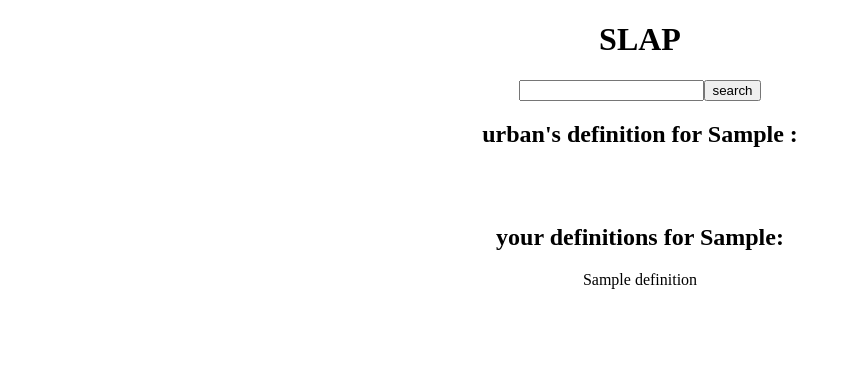
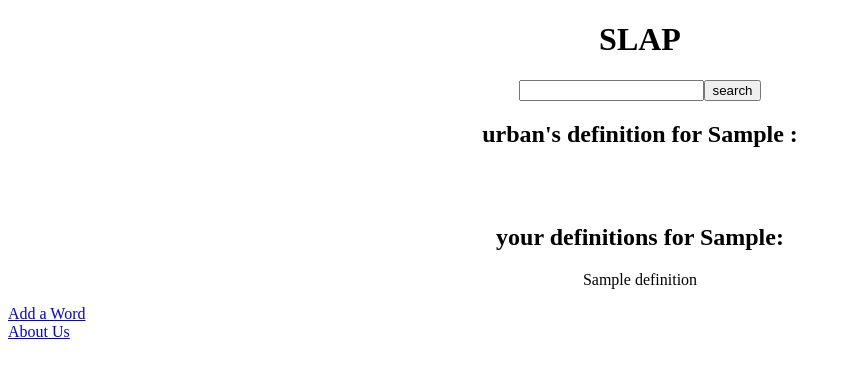
Before and after one commit to iamthenmam/team-kiss, a Python web app: template our-app/templates/home.html in a window 1280 px wide. Shown: the top 378 px of the page, without its empty margins (0-851 px from the left). Run offline with Jinja, Linux system fonts and the light colour scheme; the template is opened without the code that fills it: most values are stand-ins (such as "Sample title", 1, 10 or a date in 2020); some libraries are stand-ins or nearby versions.

Commit message:
fixed the layers, added links

```diff
--- a/our-app/static/main.js
+++ b/our-app/static/main.js
@@ -11,7 +11,6 @@
 
   var backgroundMap = new google.maps.Map(mapCanvas, mapOptions);
 
-  // google.maps.event.addDomListener(window, "load", initialize);
 }
 
 function loadScript() {
@@ -27,7 +26,3 @@
 
 
 // codeAddress('London')
-
-// $(document).ready(function() {
-//     console.log("page loaded!");
-// }
--- a/our-app/static/styles.css
+++ b/our-app/static/styles.css
@@ -1,8 +1,4 @@
 
-
-#home-body {
-  text-align: center;
-}
 
 #map-canvas {
   height: 100%;
@@ -10,9 +6,17 @@
   position:absolute;
   top: 0;
   left: 0;
-  z-index: 0; /* Set z-index to 0 sp it'll be on the lowest layer */
+  z-index: 0; /* Set z-index to 0 so it'll be on the lowest layer */
 }
 
 #middle-menu {
+  text-align: center;
+  position:relative;
   z-index: 1;
+  background-color: white;
 }
+ #links {
+   position:relative;
+   bottom: 100%;
+
+ }
--- a/our-app/templates/home.html
+++ b/our-app/templates/home.html
@@ -23,6 +23,11 @@
       </div>
     </div>
     <div id="map-canvas"></div>
+    <div id="links">
+      <a href="/add">Add a Word</a>
+      <br>
+      <a href="/about">About Us</a>
+    </div>
     <script src="static/main.js"></script>
   </body>
 </html>
```
